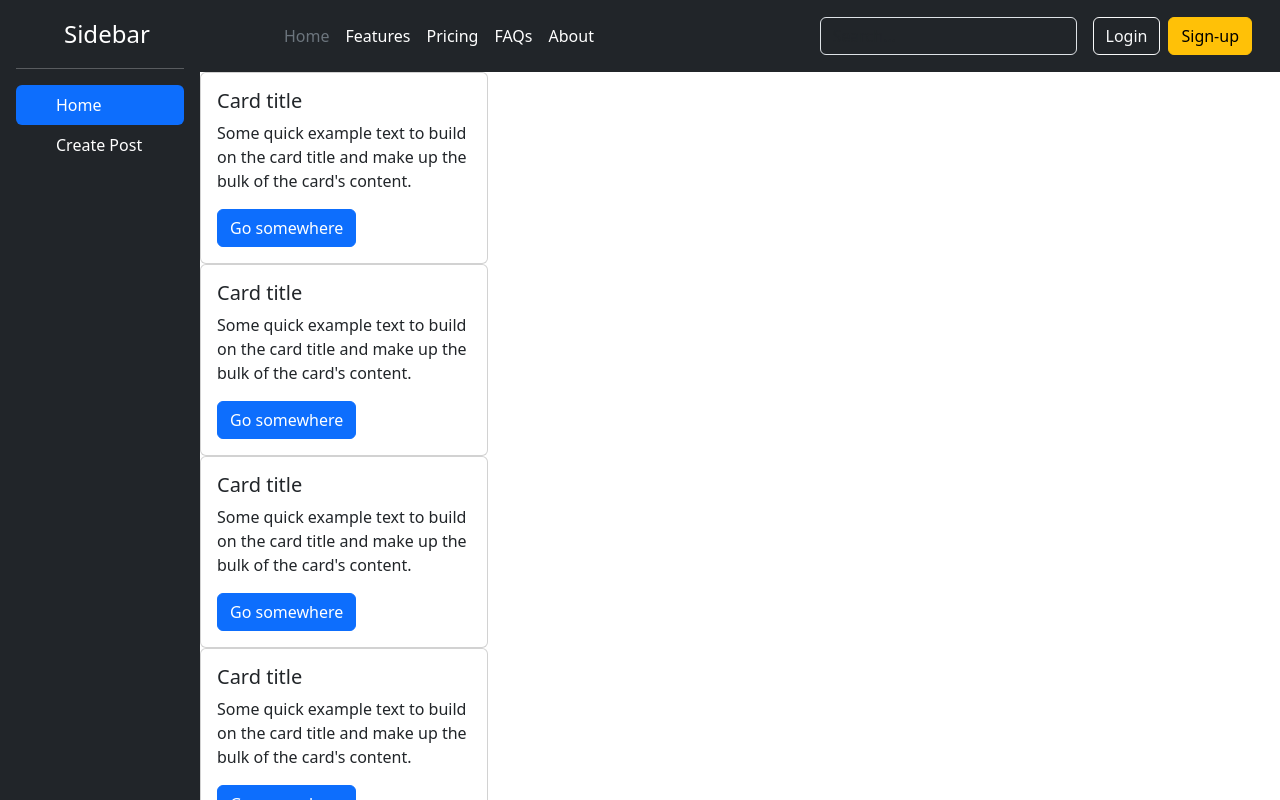
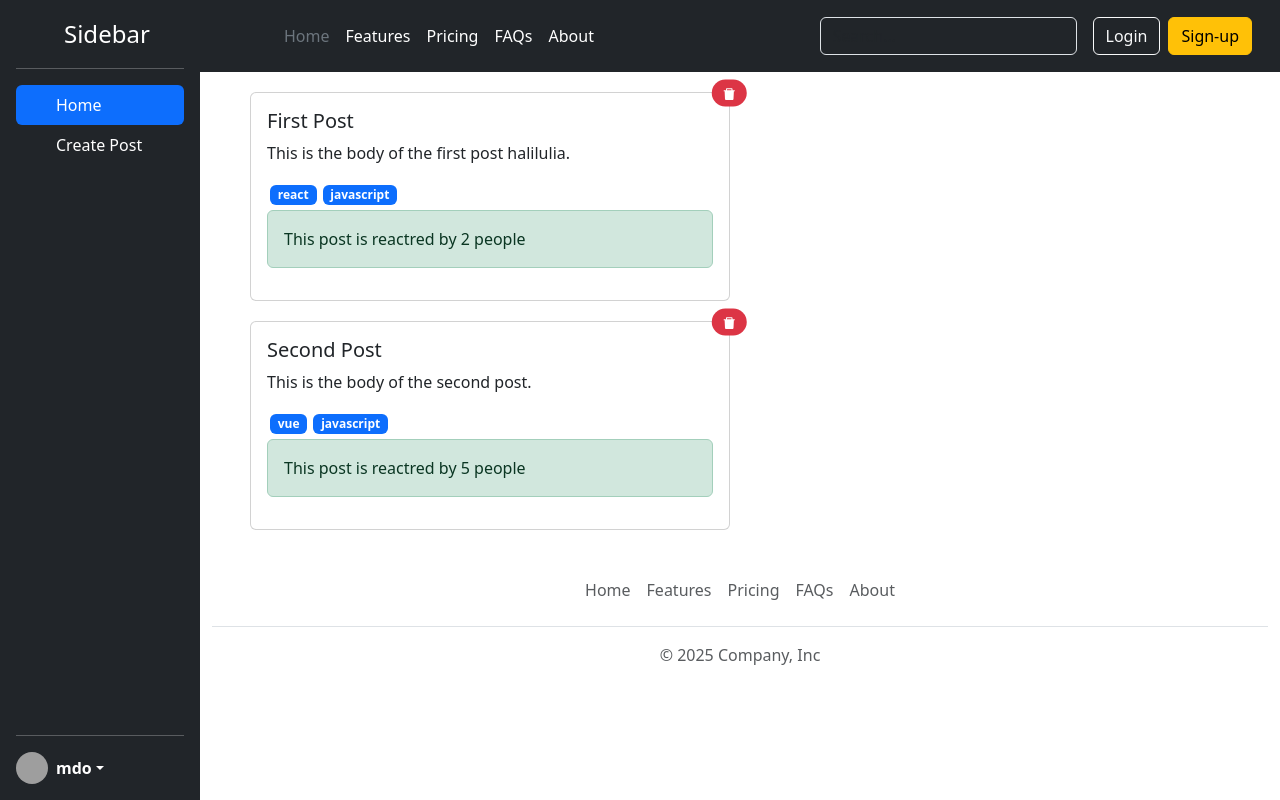
Before and after one commit to adityalucky52/react-projects, a React (Vite) app in the folder social-media/: page / in a window 1280 px wide. Shown: the top 800 px of the page. Built offline with nearby package versions, Linux system fonts and the light colour scheme; grey boxes are pictures that could not be loaded.

Commit message:
social-media

```diff
--- a/social-media/src/App.css
+++ b/social-media/src/App.css
@@ -8,3 +8,16 @@
 .sidebar{
     min-height: 800px;
 }
+
+.post-card {
+    margin: 20px 50px;
+}
+.hashtag{
+
+
+    margin: 0 3px;
+}
+
+.reaction{
+    margin: 5px 0;
+}
--- a/social-media/src/App.jsx
+++ b/social-media/src/App.jsx
@@ -6,11 +6,13 @@
 
 import SideBar from "./Components/SideBar";
 import React, { useState } from "react";
+import PostListProvider from "./store/post-list-store";
 
 function App() {
    const [selectedTab, setSelectedTab] = useState("Home");
 
    return (
+      <PostListProvider>
          <>
             <div className="app-container">
                <SideBar
@@ -26,6 +28,7 @@
                </div>
             </div>
          </>
+      </PostListProvider>
    );
 }
 
--- a/social-media/src/Components/Post.jsx
+++ b/social-media/src/Components/Post.jsx
@@ -1,17 +1,26 @@
 import React from "react";
+import { AiFillDelete } from "react-icons/ai";
 
-function Post() {
+function Post({ post }) {
    return (
-      <div className="card" style={{ width: "18rem" }}>
+      <div className="card post-card" style={{ width: "30rem" }}>
          <div className="card-body">
-            <h5 className="card-title">Card title</h5>
-            <p className="card-text">
-               Some quick example text to build on the card title and make up
-               the bulk of the card's content.
-            </p>
-            <a href="#" className="btn btn-primary">
-               Go somewhere
-            </a>
+            <h5 className="card-title">
+               {post.title}
+
+               <span className="position-absolute top-0 start-100 translate-middle badge rounded-pill bg-danger">
+                  <AiFillDelete />
+               </span>
+            </h5>
+            <p className="card-text">{post.body}</p>
+            {post.tags.map((tag) => (
+               <span className="badge bg-primary hashtag" key={tag}>
+                  {tag}
+               </span>
+            ))}
+            <div className="alert alert-success reaction" role="alert">
+               This post is reactred by {post.reactions} people
+            </div>
          </div>
       </div>
    );
--- a/social-media/src/Components/PostList.jsx
+++ b/social-media/src/Components/PostList.jsx
@@ -1,17 +1,17 @@
-import React from "react";
+import { useContext } from "react";
 import Post from "./Post";
+import { PostList as PostListData } from "../store/post-list-store";
 
-function PostList() {
+const PostList = () => {
+   const { postList } = useContext(PostListData);
+
    return (
       <>
-         <Post></Post>
-         <Post></Post>
-         <Post></Post>
-         <Post></Post>
-         <Post></Post>
-         <Post></Post>
+         {postList.map((post) => (
+            <Post key={post.id} post={post} />
+         ))}
       </>
    );
-}
+};
 
 export default PostList;
--- /dev/null
+++ b/social-media/src/store/post-list-store.jsx
@@ -0,0 +1,49 @@
+import { createContext } from "react";
+import { useReducer } from "react";
+
+export const PostList = createContext({
+   postList: [],
+   addPost: () => {},
+   deletePost: () => {},
+});
+
+const postListReducer = (currPostList, action) => {
+   return currPostList;
+};
+
+const PostListProvider = ({ children }) => {
+   const [postList, dispatchPostList] = useReducer(
+      postListReducer,
+      DEFAULT_POST_LIST
+   );
+
+   const addPost = () => {};
+
+   const deletePost = () => {};
+   return (
+      <PostList.Provider value={{ postList, addPost, deletePost }}>
+         {children}
+      </PostList.Provider>
+   );
+};
+
+const DEFAULT_POST_LIST = [
+   {
+      id: 1,
+      title: "First Post",
+      body: "This is the body of the first post halilulia.",
+      reactions: 2,
+      userID: "user-9",
+      tags: ["react", "javascript"],
+   },
+   {
+      id: 2,
+      title: "Second Post",
+      body: "This is the body of the second post.",
+      reactions: 5,
+      userID: "user-10",
+      tags: ["vue", "javascript"],
+   },
+];
+
+export default PostListProvider;
```
Lines whose indentation alone changed are shown as unchanged.
